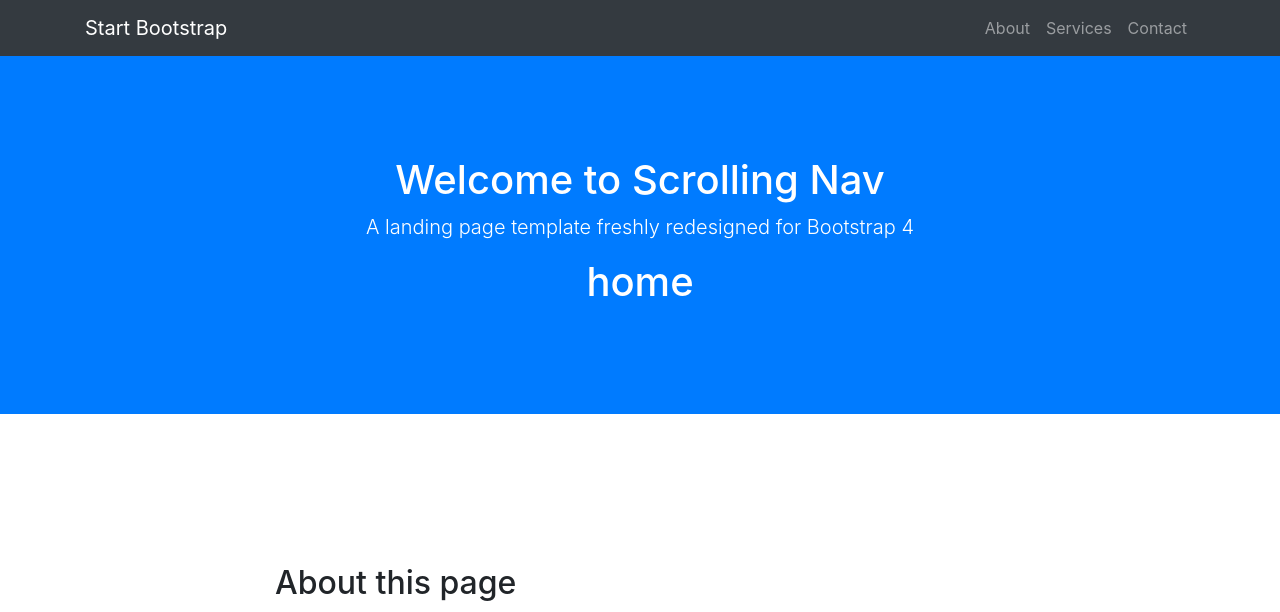
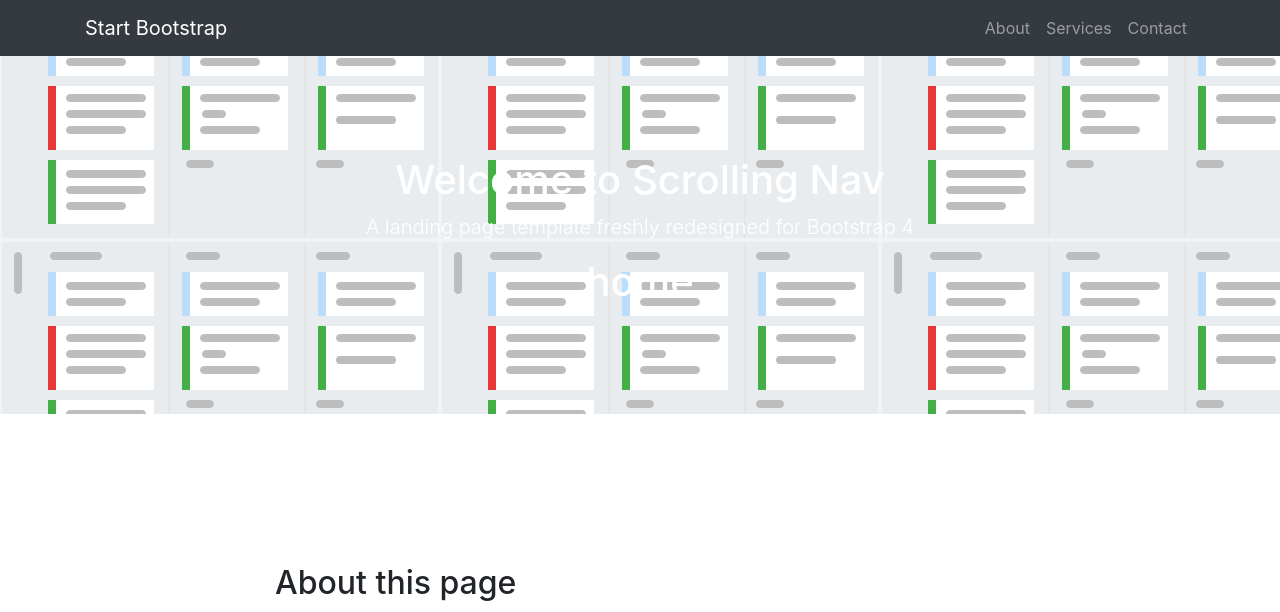
Before and after one commit to Code-Institute-Submissions/Simocaso-ms3-casoni_MayResub, a Flask app: page / in a window 1280 px wide. Shown: the top 612 px of the page. Run offline with Flask 2, Linux system fonts and the light colour scheme; data that the repository does not hold is empty; some libraries are stand-ins or nearby versions.

Commit message:
added a temporary bg img to the header

```diff
--- a/static/css/style.css
+++ b/static/css/style.css
@@ -6,6 +6,6 @@
 } */
 
 
-#hd-bg-img{
-    background-image: url("/static/images/task-img.png") no-repeat 0px 0px;
+#hd-bg-img {
+    background-image: url("/static/img/task-img.png") !important;
 }
--- a/templates/layout/base.html
+++ b/templates/layout/base.html
@@ -34,6 +34,7 @@
         </nav>
 
         <header class="bg-primary text-white" id="hd-bg-img">
+            <!--style="background-image: url({{ url_for('static', filename='img/task-img.png') }})" -->
 
             <div class="container text-center">
             <h1>Welcome to Scrolling Nav</h1>
```
